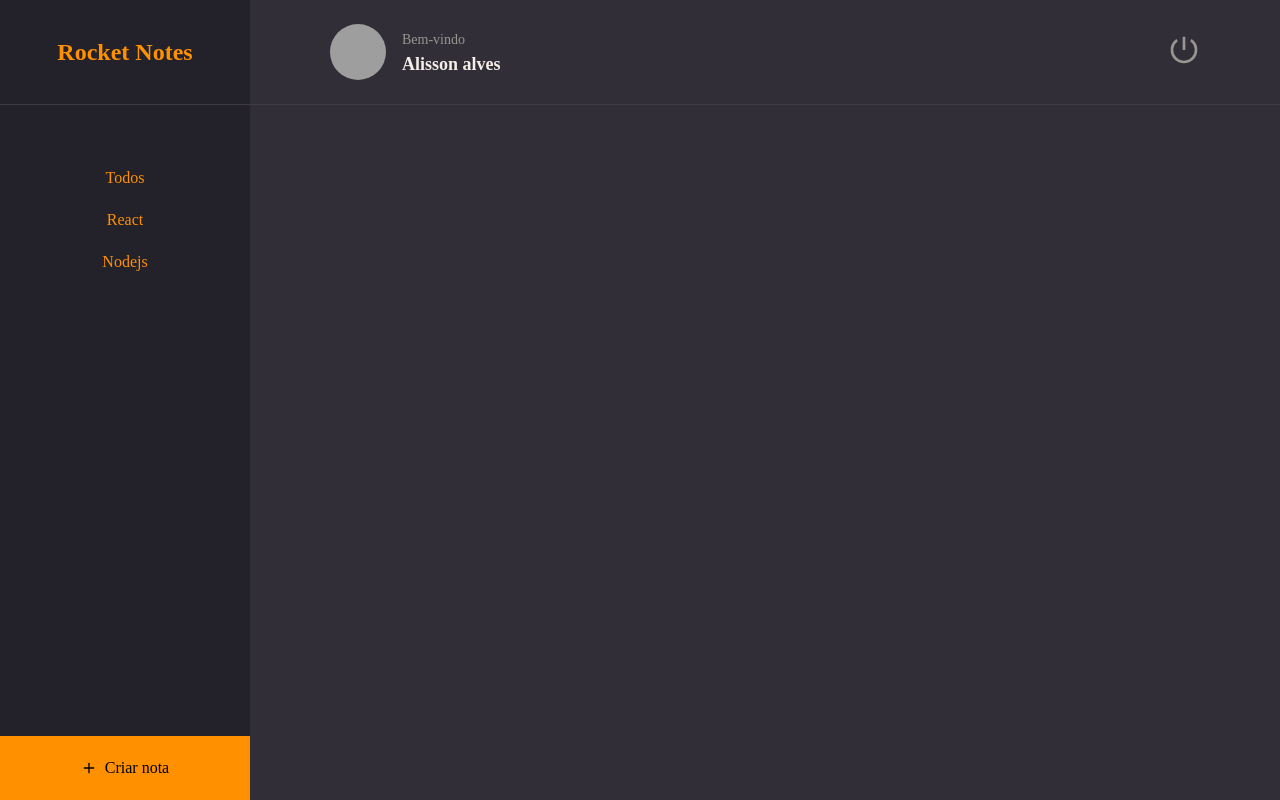
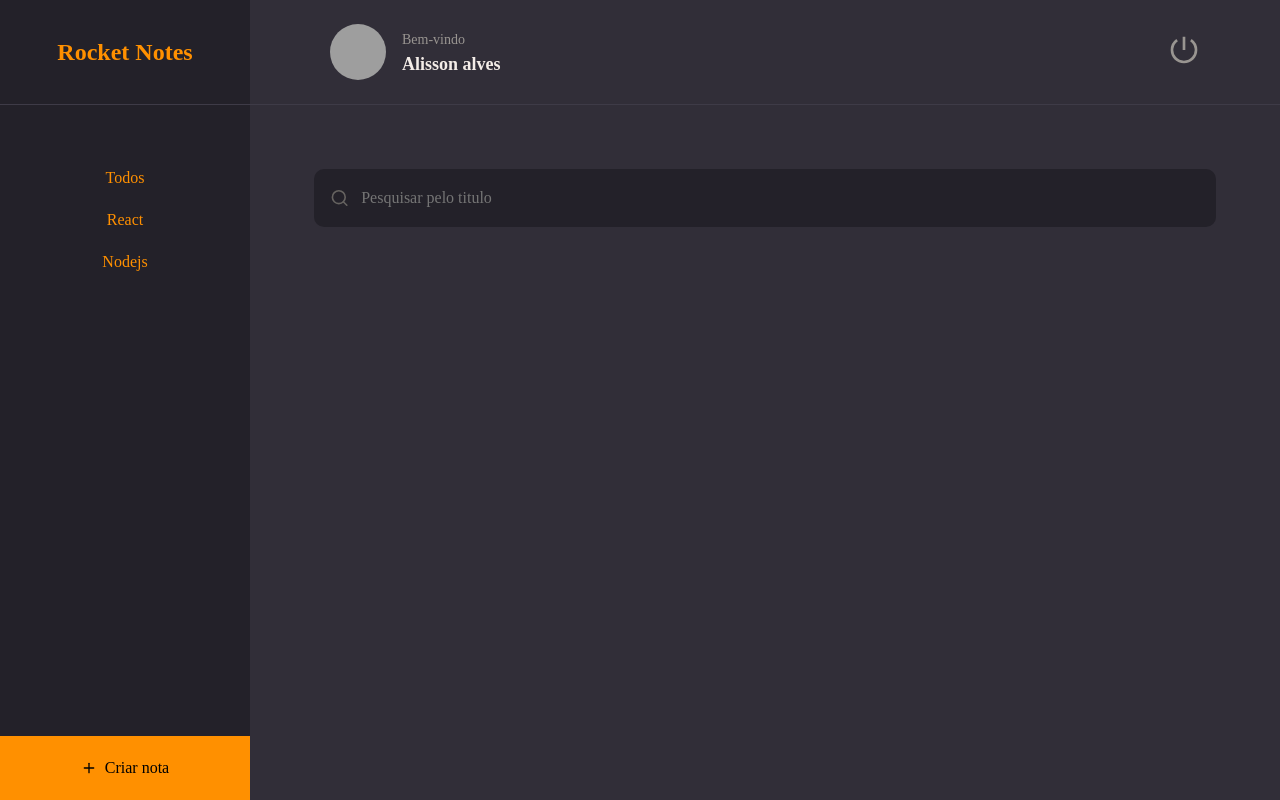
Before and after one commit to alvesgc/frontend-notes, a React app: page / in a window 1280 px wide. Built offline with nearby package versions, Linux system fonts and the light colour scheme; grey boxes are pictures that could not be loaded; the HTML template or start-up script is replaced by a standard one.

Commit message:
feat: icon validation, input style

```diff
--- /dev/null
+++ b/src/components/Input/index.jsx
@@ -0,0 +1,10 @@
+import { Container } from './styles';
+
+export function Input({icon: Icon, ...rest}) {
+  return (
+    <Container>
+      {Icon && <Icon size={20}/>}
+      <input {...rest} />
+    </Container>
+  )
+}
--- /dev/null
+++ b/src/components/Input/styles.js
@@ -0,0 +1,35 @@
+import styled from 'styled-components';
+
+export const Container = styled.div`
+  width: 100%;
+  display: flex;
+  align-items: center;
+
+  background-color: ${({ theme }) => theme.COLORS.BACKGROUND_900};
+  color: ${({ theme }) => theme.COLORS.GRAY_300};
+
+  margin-bottom: 8px;
+  border-radius: 10px;
+
+
+ > input {
+  height: 58px;
+  width: 100%;
+
+  padding: 12px;
+
+  color: ${({ theme }) => theme.COLORS.WHITE};
+  background: transparent;
+  border: 0;
+
+  &:placeholder {
+    color: ${({ theme }) => theme.COLORS.GRAY_300};
+  }
+
+
+ }
+
+ > svg {
+    margin-left: 16px;
+  }
+`
--- a/src/pages/Home/index.jsx
+++ b/src/pages/Home/index.jsx
@@ -1,7 +1,8 @@
-import { FiPlus } from 'react-icons/fi';
+import { FiPlus, FiSearch } from 'react-icons/fi';
 
 import {Container, Brand, Menu, Search, Content, NewNote} from './styles';
 import { Header } from '../../components/Header';
+import { Input } from '../../components/Input';
 import { ButtonText } from '../../components/ButtonText';
 
 export function Home() {
@@ -20,7 +21,7 @@
       </Menu>
 
       <Search>
-
+       <Input placeholder="Pesquisar pelo titulo" icon={FiSearch} />
       </Search>
 
       <Content>
--- a/src/pages/Home/styles.js
+++ b/src/pages/Home/styles.js
@@ -49,8 +49,8 @@
 
 
 export const Search = styled.div`
-
   grid-area: search;
+  padding: 64px 64px 0;
 `;
 
 export const Content = styled.div`
```
